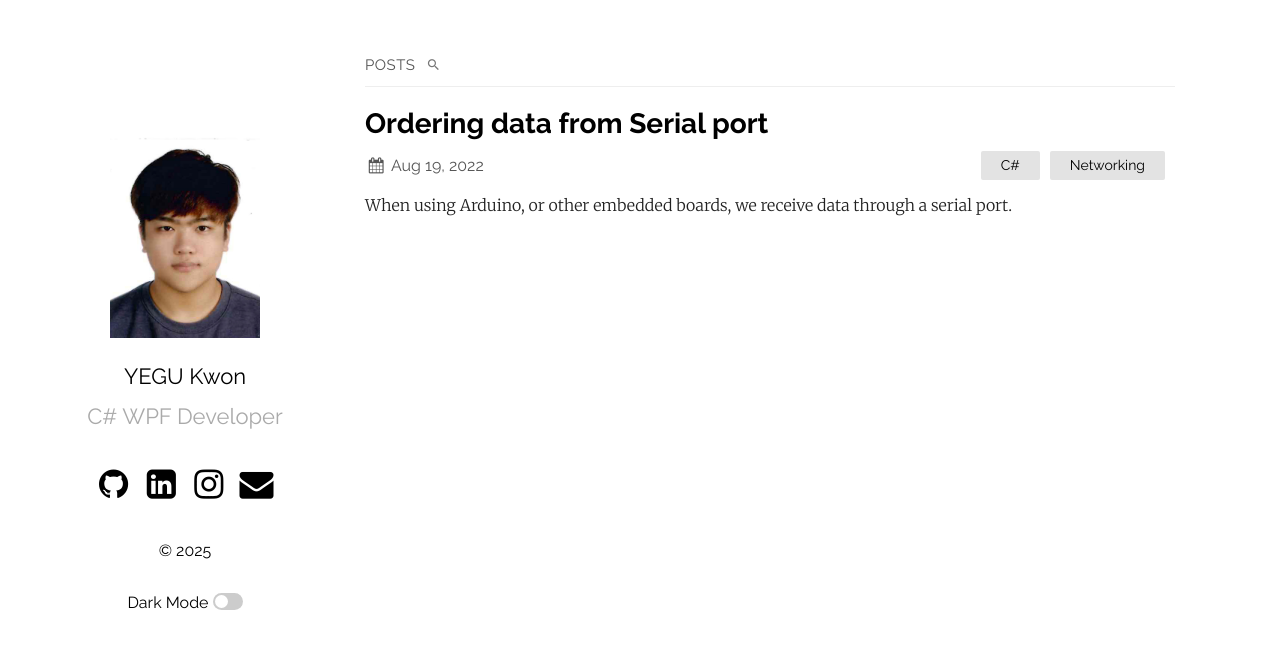
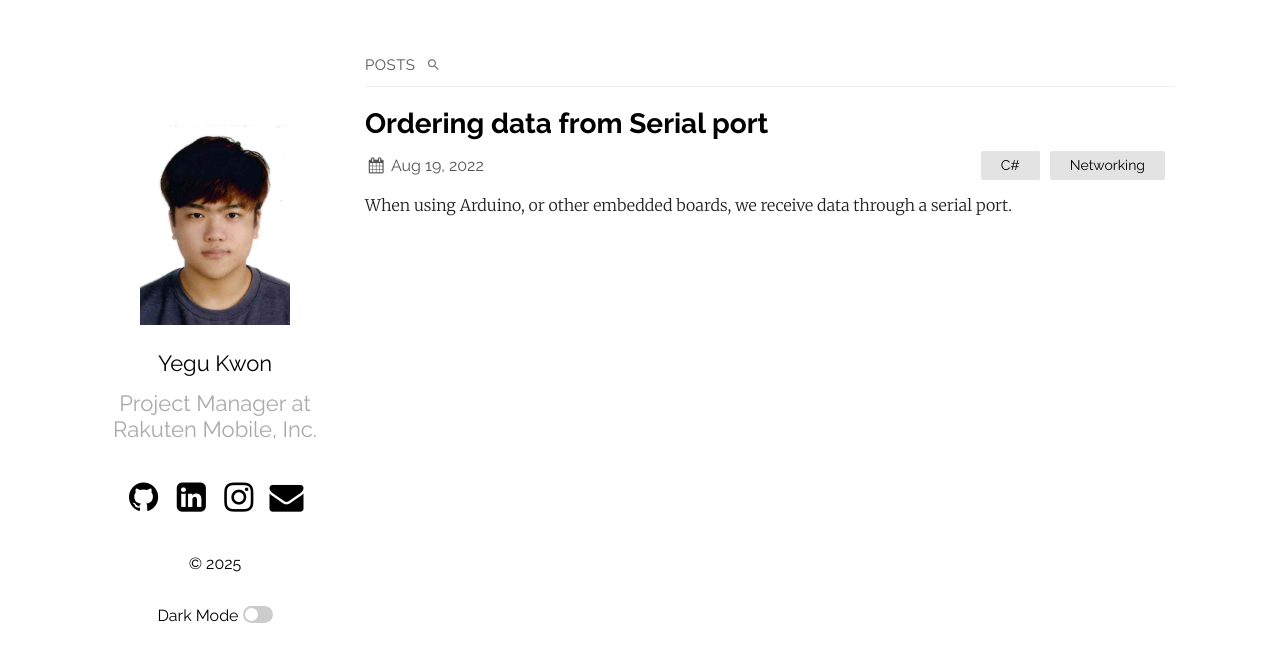
Before and after one commit to Mindarlynn/Mindarlynn.github.io, a Jekyll site: the page built from index.md, in a window 1280 px wide. Shown: the top 662 px of the page. Built offline with Jekyll 4.4.1, drawn with Linux system fonts in a browser that asks for light colours.

Commit message:
Update _config.yml

```diff
--- a/_config.yml
+++ b/_config.yml
@@ -1,5 +1,5 @@
-title: YEGU Kwon
-author: YEGU Kwon
+title: Yegu Kwon
+author: Yegu Kwon
 email: wt2080@gmail.com
 description: > # this means to ignore newlines until "show_exerpts:"
 
@@ -10,8 +10,8 @@ show_excerpts: true # set to true to show excerpts on the homepage
 sass:
   sass_dir: _sass
 plainwhite:
-  name: YEGU Kwon
-  tagline: "C# WPF Developer"
+  name: Yegu Kwon
+  tagline: "Project Manager at Rakuten Mobile, Inc."
   date_format: "%b %-d, %Y"
   sitemap: true # set to true to generate sitemap.xml content
   search: true # set to true to enable searchbar
@@ -26,7 +26,7 @@ plainwhite:
   social_links:
     #twitter: samarsault
     github:  Mindarlynn
-    linkedIn: "in/yegu-kwon-8b6a37160"
+    linkedIn: "in/yegukwon"
     #dribbble: jekyll
     #flickr:   jekyll
     instagram: yegukwon
```
